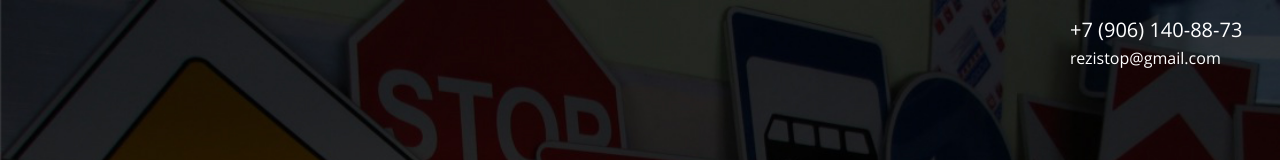
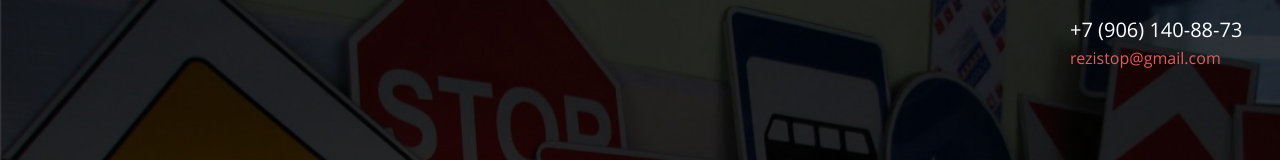
Before and after one commit to umeivodit/umeivodit.github.io, a plain HTML site: page index.html in a window 1280 px wide. Shown: the top 160 px of the page. Drawn offline with Linux system fonts and the light colour scheme.

Commit message:
fix email

```diff
--- a/css/style.css
+++ b/css/style.css
@@ -145,7 +145,7 @@ body {
 }
 .cbox .email {
 	font-size:16px;
-	color:#fff;
+	color:#98daf0;
 }
 
 .cbox .email:hover a {
@@ -154,7 +154,7 @@ body {
 
 .cbox .email a {
 	text-decoration: none;
-	color: #fff;
+	color: #dd5f5c;
 	font-size: 16px;
 }
 .butt a {
--- a/index.html
+++ b/index.html
@@ -7,7 +7,6 @@
 	<meta name="keywords" content="Доп. вождение, академическая езда, экзаменационный маршрут, плошадка, экстремальная езда, Ульяновск" />
 	<meta name="description" content="Мы обучаем вождению в г. Ульяновске" />
 	<meta name="viewport" content="width=device-width, initial-scale=1.0">
-	<link rel="shortcut icon" href="favicon.ico" type="image/x-icon" />
 	<link rel="stylesheet" type="text/css" href="css/reset.css" />
 	<link rel="stylesheet" type="text/css" href="css/style.css" />
 	<link rel="stylesheet" type="text/css" href="css/media.css" />
@@ -22,7 +21,7 @@
 				<div class="top_line">
 					<div class="cbox">
 						<span class="tel">+7 (906) 140-88-73</span>
-						<span class="email">rezistop@gmail.com</span>
+						<span class="email"><a href="info@perpetuumlab.com">rezistop@gmail.com</a></span>
 					</div>
 				</div>
 				<h2>
```
